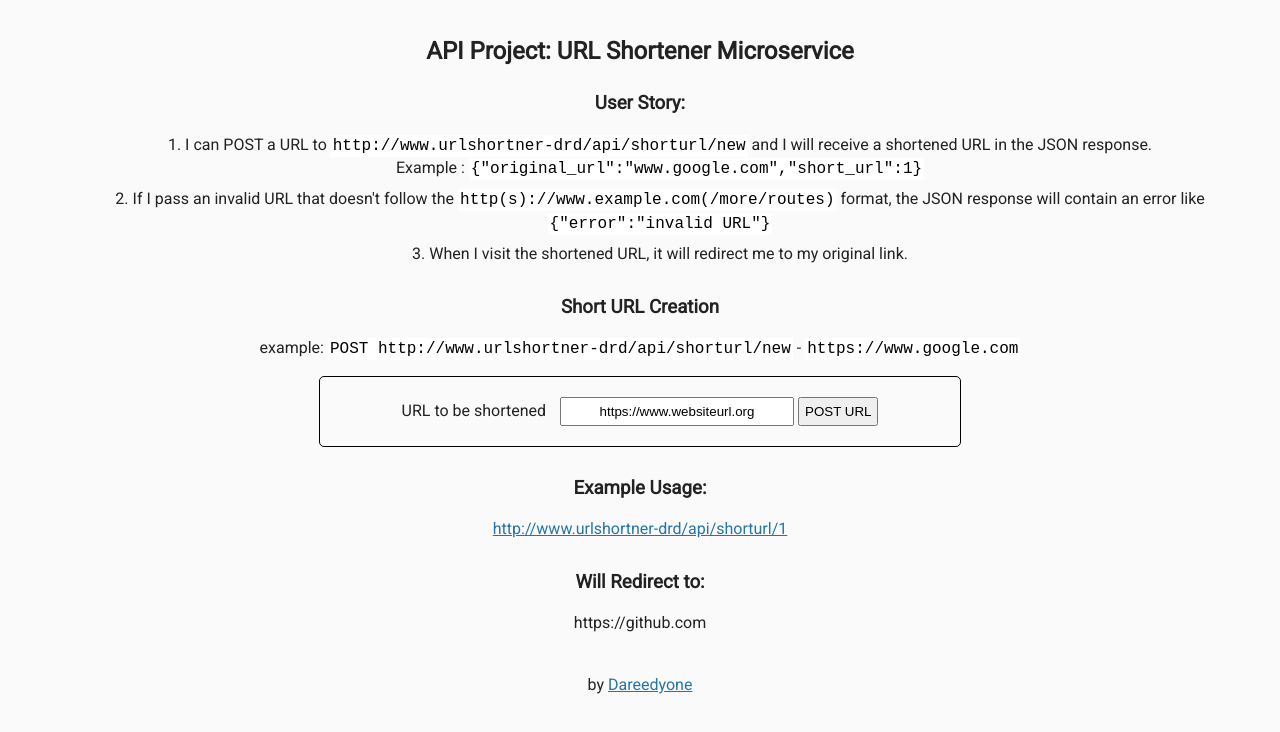
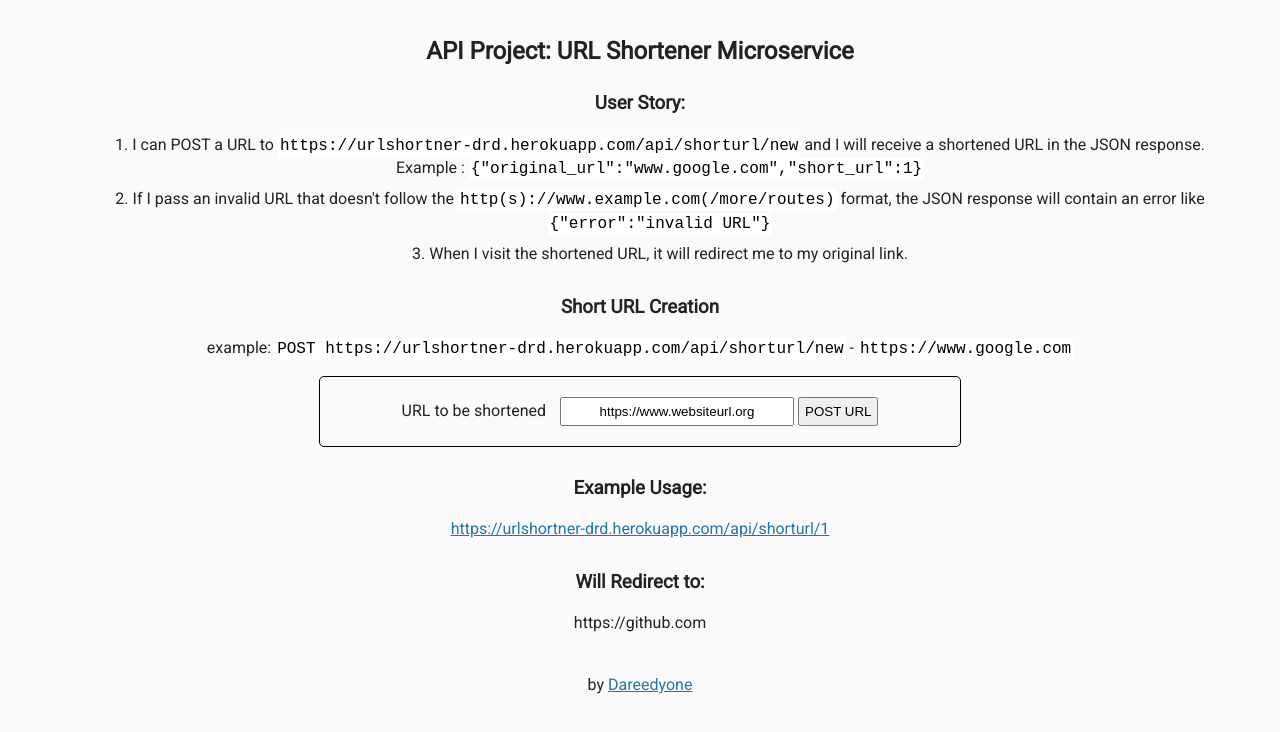
Before and after one commit to dareedyone/url-shortner, a website: page views/index.html in a window 1280 px wide. Drawn offline with Linux system fonts and the light colour scheme.

Commit message:
href changed

```diff
--- a/views/index.html
+++ b/views/index.html
@@ -14,14 +14,15 @@
         <h2>API Project: URL Shortener Microservice</h2>
         <h3>User Story: </h3>
         <ol>
-          <li>I can POST a URL to <code>http://www.urlshortner-drd/api/shorturl/new</code> and I will receive a shortened URL in the JSON response.<br>Example : <code>{"original_url":"www.google.com","short_url":1}</code></li>
+
+          <li>I can POST a URL to <code>https://urlshortner-drd.herokuapp.com/api/shorturl/new</code> and I will receive a shortened URL in the JSON response.<br>Example : <code>{"original_url":"www.google.com","short_url":1}</code></li>
           <li>If I pass an invalid URL that doesn't follow the <code>http(s)://www.example.com(/more/routes)</code> format, the JSON response will contain an error like <code>{"error":"invalid URL"}</code>
           <li>When I visit the shortened URL, it will redirect me to my original link.</li>
         </ol>
 
         <h3>Short URL Creation </h3>
         <p>
-          example: <code>POST http://www.urlshortner-drd/api/shorturl/new</code> - <code>https://www.google.com</code>
+          example: <code>POST https://urlshortner-drd.herokuapp.com/api/shorturl/new</code> - <code>https://www.google.com</code>
         </p>
         <form action="api/shorturl/new" method="POST">
           <label for="url_input">URL to be shortened</label>
@@ -29,8 +30,8 @@
           <input type="submit" value="POST URL">
         </form>
         <h3>Example Usage:</h3>
-        <a href="http://www.urlshortner-drd/api/shorturl/1">
-          http://www.urlshortner-drd/api/shorturl/1
+        <a href="https://urlshortner-drd.herokuapp.com/api/shorturl/1">
+          https://urlshortner-drd.herokuapp.com/api/shorturl/1
         </a>
 
         <h3>Will Redirect to:</h3>
```
